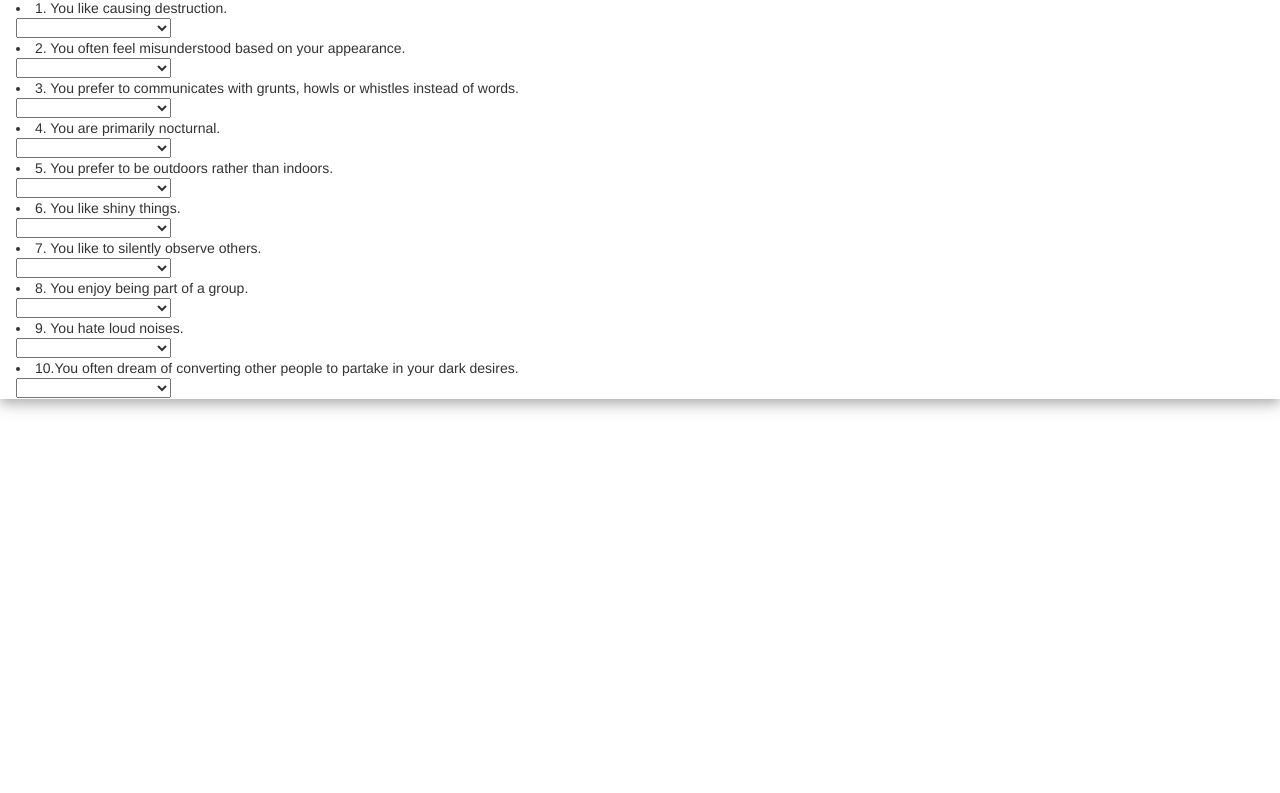
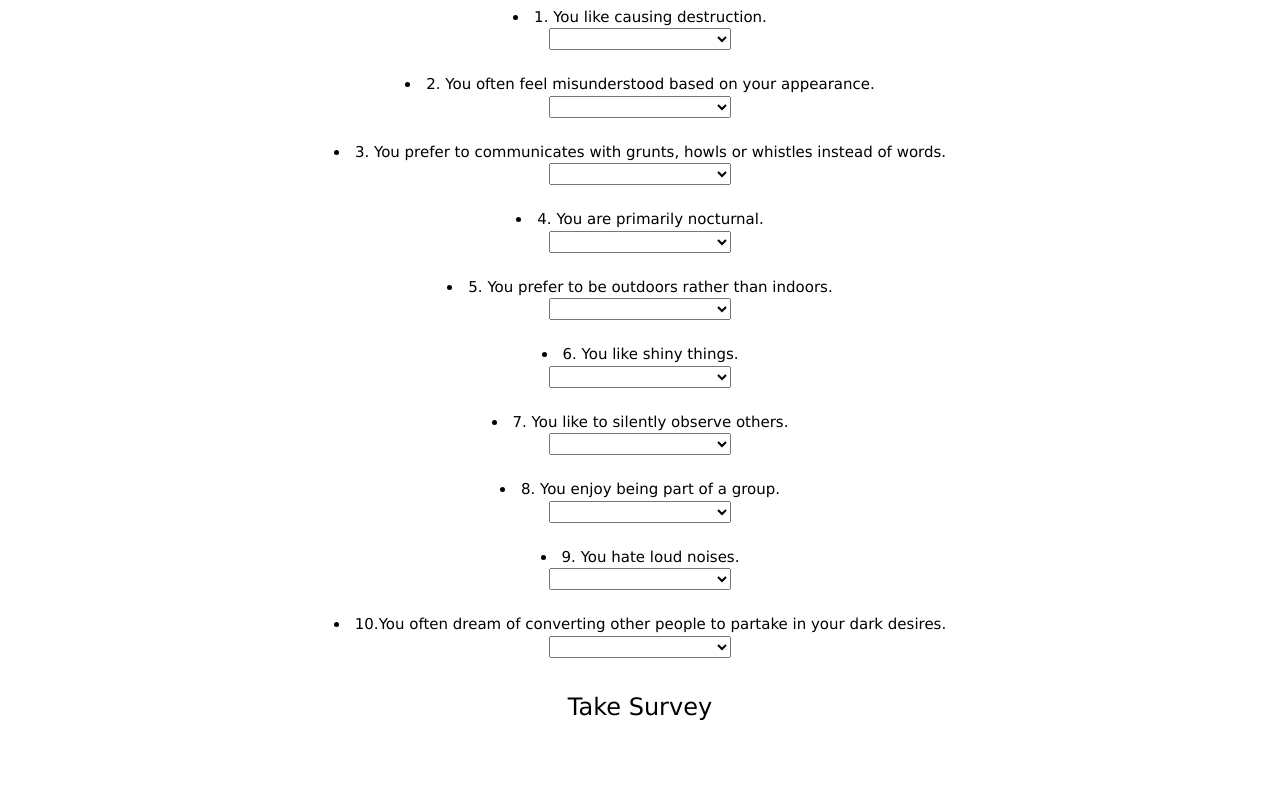
Before and after one commit to Templetonalyssa/Friend-Finder, a website: page app/public/survey.html in a window 1280 px wide. Shown: the part 229-1022 px from the top of the page. Before the commit the page ends 800 px from the top, so only its background shows below. Drawn offline with nearby package versions, Linux system fonts and the light colour scheme.

Commit message:
finishing html

```diff
--- a/app/public/survey.html
+++ b/app/public/survey.html
@@ -6,16 +6,16 @@
     <meta name="viewport" content="width=device-width, initial-scale=1.0">
     <meta http-equiv="X-UA-Compatible" content="ie=edge">
     <link rel="stylesheet" href="https://www.w3schools.com/w3css/4/w3.css">
-    <link rel="stylesheet" href="https://maxcdn.bootstrapcdn.com/bootstrap/3.3.7/css/bootstrap.min.css">
-  <script src="https://ajax.googleapis.com/ajax/libs/jquery/3.3.1/jquery.min.js"></script>
-  <script src="https://maxcdn.bootstrapcdn.com/bootstrap/3.3.7/js/bootstrap.min.js"></script>
+    <!-- <link rel="stylesheet" href="https://maxcdn.bootstrapcdn.com/bootstrap/3.3.7/css/bootstrap.min.css"> -->
+    <script src="https://ajax.googleapis.com/ajax/libs/jquery/3.3.1/jquery.min.js"></script>
+    <!-- <script src="https://maxcdn.bootstrapcdn.com/bootstrap/3.3.7/js/bootstrap.min.js"></script> -->
     <title>Document</title>
 </head>
 
 <body>
     <div class="w3-card-4">
 
-        <div class="w3-container w3-green">
+        <div class="w3-container w3-green w3-center">
             <h2>Survey Questions</h2>
         </div>
 
@@ -29,99 +29,128 @@
             <input class="w3-input" type="text">
             <br>
 
-            <li>1. You like causing destruction.</li>
-            <select class="chosen select" id = "q1">
+            <div class="w3-container w3-center">
+
+                <li>1. You like causing destruction.</li>
+                <select class="chosen select" id="q1">
                     <option value></option>
-                    <option value = "1">1 (Strongly Disagree)</option>
-                    <option value = "2">2 </option>
-                    <option value = "3">3</option>
-                    <option value = "4">4</option>
-                    <option value = "5">5 (Strongly Agree)</option>
+                    <option value="1">1 (Strongly Disagree)</option>
+                    <option value="2">2 </option>
+                    <option value="3">3</option>
+                    <option value="4">4</option>
+                    <option value="5">5 (Strongly Agree)</option>
                 </select>
+                <br>
+                <br>
+                <li>2. You often feel misunderstood based on your appearance.</li>
+                <select class="chosen select" id="q2">
+                    <option value></option>
+                    <option value="1">1 (Strongly Disagree)</option>
+                    <option value="2">2 </option>
+                    <option value="3">3</option>
+                    <option value="4">4</option>
+                    <option value="5">5 (Strongly Agree)</option>
+                </select>
+                <br>
+                <br>
+                <li>3. You prefer to communicates with grunts, howls or whistles instead of words.</li>
+                <select class="chosen select" id="q3">
+                    <option value></option>
+                    <option value="1">1 (Strongly Disagree)</option>
+                    <option value="2">2 </option>
+                    <option value="3">3</option>
+                    <option value="4">4</option>
+                    <option value="5">5 (Strongly Agree)</option>
+                </select>
+                <br>
+                <br>
+                <li>4. You are primarily nocturnal.</li>
+                <select class="chosen select" id="q4">
+                    <option value></option>
+                    <option value="1">1 (Strongly Disagree)</option>
+                    <option value="2">2 </option>
+                    <option value="3">3</option>
+                    <option value="4">4</option>
+                    <option value="5">5 (Strongly Agree)</option>
+                </select>
+                <br>
+                <br>
+                <li>5. You prefer to be outdoors rather than indoors.</li>
+                <select class="chosen select" id="q5">
+                    <option value></option>
+                    <option value="1">1 (Strongly Disagree)</option>
+                    <option value="2">2 </option>
+                    <option value="3">3</option>
+                    <option value="4">4</option>
+                    <option value="5">5 (Strongly Agree)</option>
+                </select>
+                <br>
+                <br>
+                <li>6. You like shiny things.</li>
+                <select class="chosen select" id="q6">
+                    <option value></option>
+                    <option value="1">1 (Strongly Disagree)</option>
+                    <option value="2">2 </option>
+                    <option value="3">3</option>
+                    <option value="4">4</option>
+                    <option value="5">5 (Strongly Agree)</option>
+                </select>
+                <br>
+                <br>
+                <li>7. You like to silently observe others.</li>
+                <select class="chosen select" id="q7">
+                    <option value></option>
+                    <option value="1">1 (Strongly Disagree)</option>
+                    <option value="2">2 </option>
+                    <option value="3">3</option>
+                    <option value="4">4</option>
+                    <option value="5">5 (Strongly Agree)</option>
+                </select>
+                <br>
+                <br>
+                <li>8. You enjoy being part of a group.</li>
+                <select class="chosen select" id="q8">
+                    <option value></option>
+                    <option value="1">1 (Strongly Disagree)</option>
+                    <option value="2">2 </option>
+                    <option value="3">3</option>
+                    <option value="4">4</option>
+                    <option value="5">5 (Strongly Agree)</option>
+                </select>
+                <br>
+                <br>
+                <li>9. You hate loud noises.</li>
+                <select class="chosen select" id="q9">
+                    <option value></option>
+                    <option value="1">1 (Strongly Disagree)</option>
+                    <option value="2">2 </option>
+                    <option value="3">3</option>
+                    <option value="4">4</option>
+                    <option value="5">5 (Strongly Agree)</option>
+                </select>
+                <br>
+                <br>
+                <li>10.You often dream of converting other people to partake in your dark desires.</li>
+                <select class="chosen select" id="q10">
+                    <option value></option>
+                    <option value="1">1 (Strongly Disagree)</option>
+                    <option value="2">2 </option>
+                    <option value="3">3</option>
+                    <option value="4">4</option>
+                    <option value="5">5 (Strongly Agree)</option>
+                </select>
+                <br>
+                <br>
+            </div>
+        </form>
 
-            <li>2. You often feel misunderstood based on your appearance.</li>
-            <select class="chosen select" id = "q2">
-                    <option value></option>
-                    <option value = "1">1 (Strongly Disagree)</option>
-                    <option value = "2">2 </option>
-                    <option value = "3">3</option>
-                    <option value = "4">4</option>
-                    <option value = "5">5 (Strongly Agree)</option>
-                </select>
-            <li>3. You prefer to communicates with grunts, howls or whistles instead of words.</li>
-            <select class="chosen select" id = "q3">
-                    <option value></option>
-                    <option value = "1">1 (Strongly Disagree)</option>
-                    <option value = "2">2 </option>
-                    <option value = "3">3</option>
-                    <option value = "4">4</option>
-                    <option value = "5">5 (Strongly Agree)</option>
-                </select>
-            <li>4. You are primarily nocturnal.</li>
-            <select class="chosen select" id = "q4">
-                    <option value></option>
-                    <option value = "1">1 (Strongly Disagree)</option>
-                    <option value = "2">2 </option>
-                    <option value = "3">3</option>
-                    <option value = "4">4</option>
-                    <option value = "5">5 (Strongly Agree)</option>
-                </select>
-            <li>5. You prefer to be outdoors rather than indoors.</li>
-            <select class="chosen select" id = "q5">
-                    <option value></option>
-                    <option value = "1">1 (Strongly Disagree)</option>
-                    <option value = "2">2 </option>
-                    <option value = "3">3</option>
-                    <option value = "4">4</option>
-                    <option value = "5">5 (Strongly Agree)</option>
-                </select>
-            <li>6. You like shiny things.</li>
-            <select class="chosen select" id = "q6">
-                    <option value></option>
-                    <option value = "1">1 (Strongly Disagree)</option>
-                    <option value = "2">2 </option>
-                    <option value = "3">3</option>
-                    <option value = "4">4</option>
-                    <option value = "5">5 (Strongly Agree)</option>
-                </select>
-            <li>7. You like to silently observe others.</li>
-            <select class="chosen select" id = "q7">
-                    <option value></option>
-                    <option value = "1">1 (Strongly Disagree)</option>
-                    <option value = "2">2 </option>
-                    <option value = "3">3</option>
-                    <option value = "4">4</option>
-                    <option value = "5">5 (Strongly Agree)</option>
-                </select>
-            <li>8. You enjoy being part of a group.</li>
-            <select class="chosen select" id = "q8">
-                    <option value></option>
-                    <option value = "1">1 (Strongly Disagree)</option>
-                    <option value = "2">2 </option>
-                    <option value = "3">3</option>
-                    <option value = "4">4</option>
-                    <option value = "5">5 (Strongly Agree)</option>
-                </select>
-            <li>9. You hate loud noises.</li>
-            <select class="chosen select" id = "q9">
-                    <option value></option>
-                    <option value = "1">1 (Strongly Disagree)</option>
-                    <option value = "2">2 </option>
-                    <option value = "3">3</option>
-                    <option value = "4">4</option>
-                    <option value = "5">5 (Strongly Agree)</option>
-                </select>
-            <li>10.You often dream of converting other people to partake in your dark desires.</li>
-            <select class="chosen select" id = "q10">
-                    <option value></option>
-                    <option value = "1">1 (Strongly Disagree)</option>
-                    <option value = "2">2 </option>
-                    <option value = "3">3</option>
-                    <option value = "4">4</option>
-                    <option value = "5">5 (Strongly Agree)</option>
-                </select>
 
-        </form>
+        <div class="w3-theme-l3 w3-center">
+            <a class=" w3-button w3-xlarge w3-circle w3-theme-action">Take Survey</a>
+            <p></p>
+        </div>
+        <br>
+        <br>
 
     </div>
 </body>
```
Also changed, not shown: server.js (+11 -0 lines).
